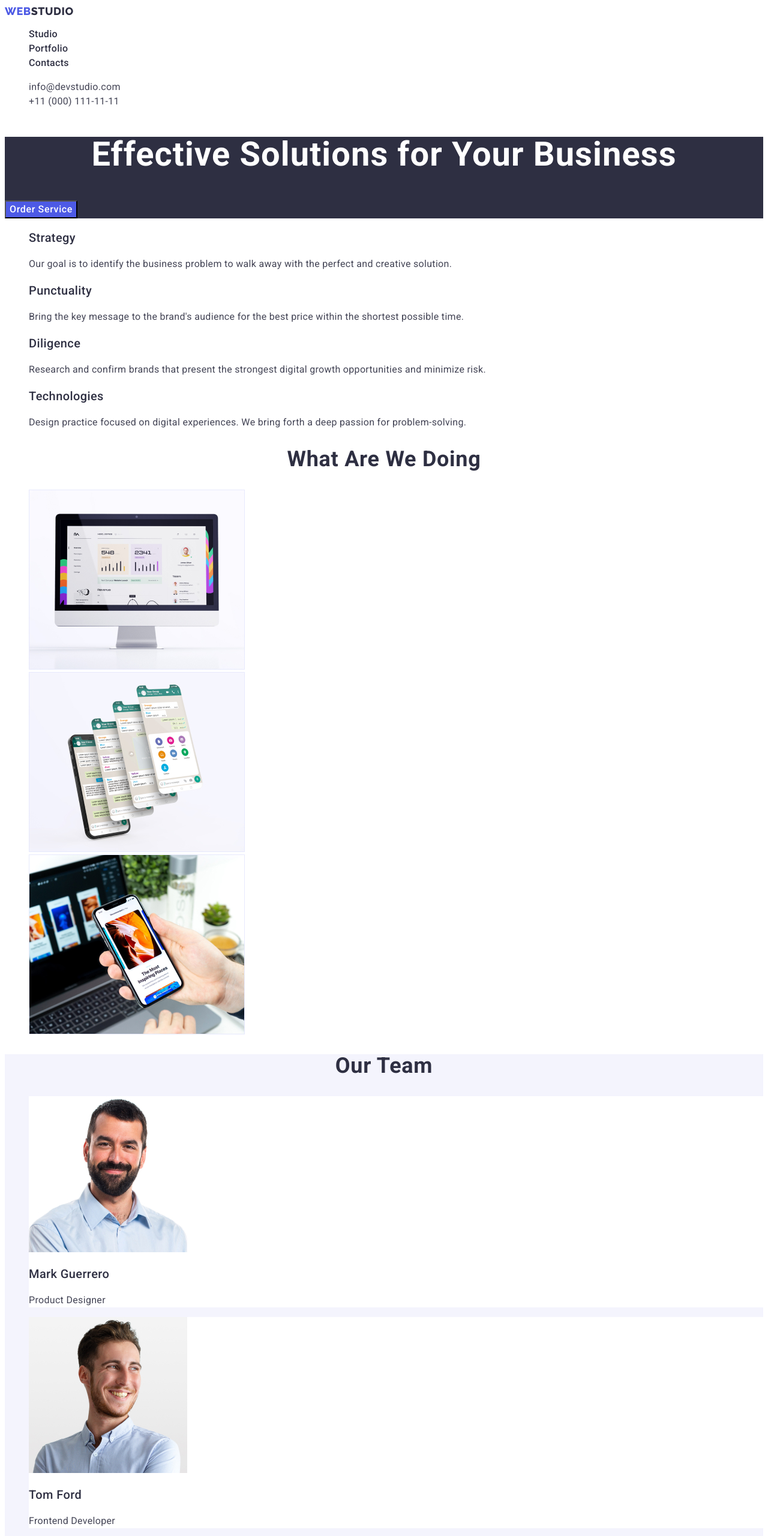
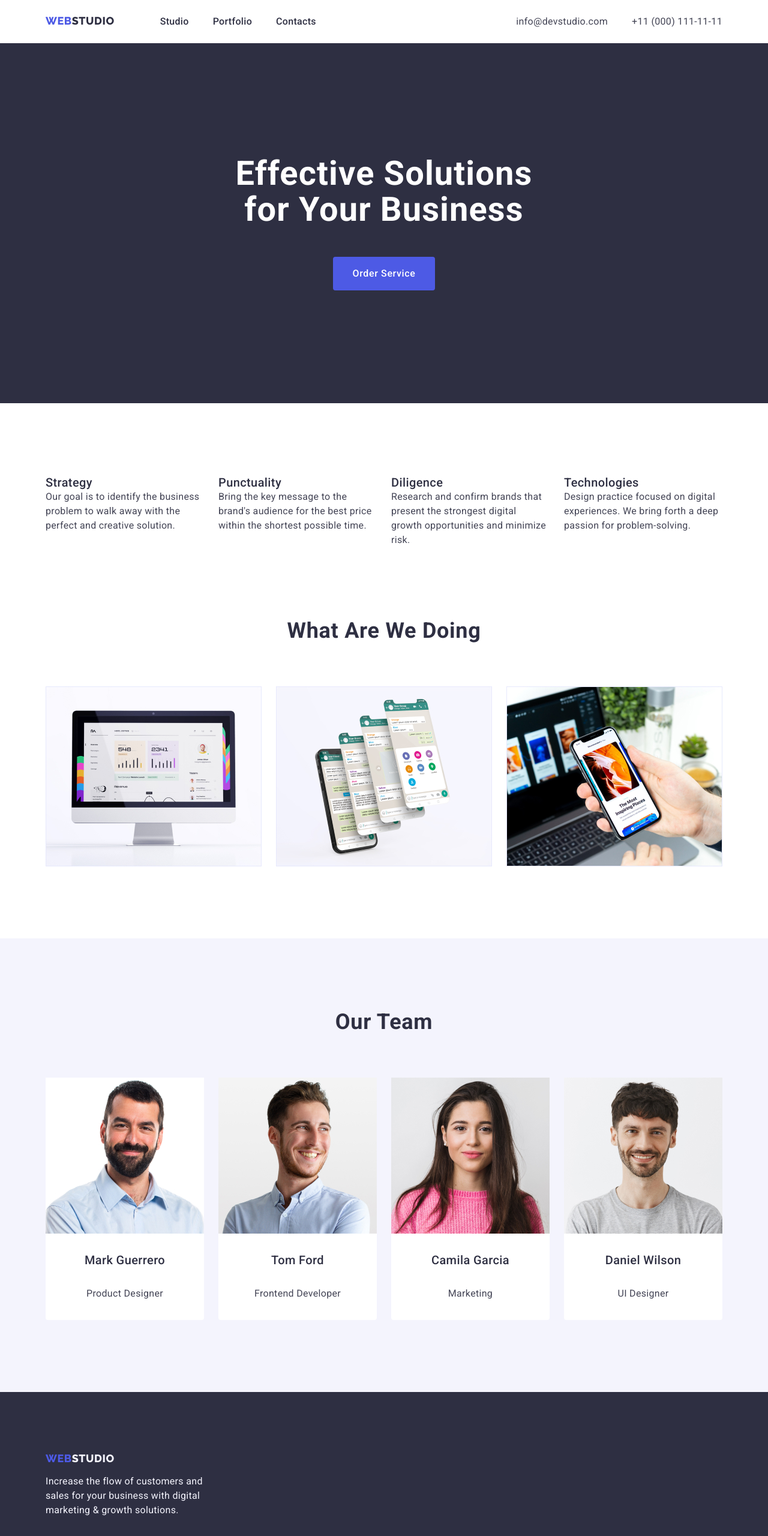
Before and after one commit to lexandr10/goit-markup-hw-03, a plain HTML site: page index.html in a window 1280 px wide. Shown: the top 2560 px of the page at 60% size. Drawn offline with nearby package versions, Linux system fonts and the light colour scheme.

Commit message:
Ds #3 first

```diff
--- a/css/styles.css
+++ b/css/styles.css
@@ -6,6 +6,25 @@
   --white-text: #ffffff;
   --hover-color: #404bbf;
   --acent-white-color: #e7e9fc;
+}
+h1,
+h2,
+h3,
+h4,
+p {
+  margin-top: 0;
+  margin-bottom: 0;
+}
+ol,
+ul {
+  margin-top: 0;
+  margin-bottom: 0;
+  padding-left: 0;
+}
+img {
+  display: block;
+  max-width: 100%;
+  height: auto;
 }
 body {
   font-family: 'Roboto', sans-serif;
@@ -21,7 +40,47 @@ body {
 button {
   cursor: pointer;
 }
+.container {
+  width: 1158px;
+  margin-left: auto;
+  margin-right: auto;
+  padding-left: 15px;
+  padding-right: 15px;
+}
+.visually-hidden {
+  position: absolute;
+  width: 1px;
+  height: 1px;
+  margin: -1px;
+  border: 0;
+  padding: 0;
+  white-space: nowrap;
+  clip-path: inset(100%);
+  clip: rect(0 0 0 0);
+  overflow: hidden;
+}
 /* =============HEADER============= */
+.top-header {
+  padding-top: 24px;
+  padding-bottom: 24px;
+}
+.page-header-cont {
+  display: flex;
+  justify-content: space-between;
+}
+.main-nav {
+  display: flex;
+  column-gap: 76px;
+}
+.menu {
+  display: flex;
+  column-gap: 40px;
+}
+.list-contact {
+  display: flex;
+  column-gap: 40px;
+}
+
 .main-logo {
   color: var(--acent-color);
   font-family: 'Raleway', sans-serif;
@@ -66,6 +125,15 @@ button {
 /* =============HERO============= */
 .block-hero {
   background-color: var(--heading-color);
+  padding-top: 188px;
+  padding-bottom: 188px;
+  margin-bottom: 60px;
+}
+.h-one-title {
+  width: 496px;
+  margin-left: auto;
+  margin-right: auto;
+  margin-bottom: 48px;
 }
 .h-one-title {
   font-size: 56px;
@@ -75,6 +143,18 @@ button {
   letter-spacing: 1.12px;
   text-align: center;
   color: var(--white-text);
+  width: 496px;
+}
+.main-btn-hero {
+  padding-left: 32px;
+  padding-right: 32px;
+  padding-top: 16px;
+  padding-bottom: 16px;
+  border-radius: 4px;
+  border: 0;
+  display: block;
+  margin-left: auto;
+  margin-right: auto;
 }
 .main-btn-hero {
   font-family: 'Roboto', sans-serif;
@@ -92,6 +172,17 @@ button {
 }
 /* =============HERO============= /*/
 /* =============Work process============= */
+.block-workprocess {
+  padding-top: 60px;
+  padding-bottom: 60px;
+}
+.item-workprocess {
+  width: 264px;
+}
+.list-workprocess {
+  display: flex;
+  gap: 24px;
+}
 
 .main-text {
   font-size: 16px;
@@ -100,6 +191,14 @@ button {
 }
 /* =============Work process============= /*/
 /* =============What are we doing ============= */
+.block-doing {
+  padding-top: 60px;
+  padding-bottom: 120px;
+}
+.list-block-doing {
+  display: flex;
+  gap: 24px;
+}
 .h-two-title {
   font-size: 36px;
   font-style: normal;
@@ -110,10 +209,27 @@ button {
   text-align: center;
   color: var(--heading-color);
 }
+.h-two-title {
+  margin-bottom: 72px;
+}
 /* =============What are we doing ============= /*/
 /* =============Our team ============= */
+.list-ourteam {
+  display: flex;
+  gap: 24px;
+}
+.item-ourteam {
+  display: flex;
+  flex-direction: column;
+  gap: 32px;
+  align-items: center;
+  padding-bottom: 32px;
+  border-radius: 0px 0px 4px 4px;
+}
 .block-ourteam {
   background-color: var(--light-color);
+  padding-top: 120px;
+  padding-bottom: 120px;
 }
 .item-ourteam {
   background-color: var(--white-text);
@@ -128,6 +244,14 @@ button {
 }
 /* =============Our team ============= /*/
 /* =============FOOTER ============= */
+.page-footer {
+  padding-top: 100px;
+  padding-bottom: 100px;
+}
+.main-text-footer {
+  width: 264px;
+  margin-top: 16px;
+}
 .main-text-footer {
   font-size: 16px;
   line-height: 1.5;
@@ -152,6 +276,40 @@ button {
 }
 /* =============FOOTER =============/ */
 /* =============PORTFOLIO ============= */
+.page-potfolio {
+  padding-top: 96px;
+  padding-bottom: 120px;
+}
+.list-portfolio {
+  display: flex;
+  gap: 24px;
+  margin-bottom: 72px;
+  justify-content: center;
+}
+.btn-list-portfolio {
+  padding: 12px 24px;
+  justify-content: center;
+  align-items: center;
+  border-radius: 4px;
+  border: 1px solid var(--acent-white-color);
+}
+.list-works-portfolio {
+  display: flex;
+  flex-wrap: wrap;
+  gap: 48px 24px;
+}
+.item-list-portfolio {
+  flex-basis: calc((100% - 72px) / 3);
+  display: flex;
+  border: 1px solid var(--acent-white-color);
+}
+.padding-portfolio-title {
+  display: flex;
+  flex-direction: column;
+  gap: 8px;
+  padding: 32px 16px;
+}
+
 .h1-title-portfolio {
   font-size: 56px;
   font-style: normal;
--- a/index.html
+++ b/index.html
@@ -4,6 +4,10 @@
     <meta charset="UTF-8" />
     <meta name="viewport" content="width=device-width, initial-scale=1.0" />
     <title>Document</title>
+    <link
+      rel="stylesheet"
+      href="https://cdn.jsdelivr.net/npm/modern-normalize@2.0.0/modern-normalize.min.css"
+    />
     <link rel="stylesheet" href="./css/styles.css" />
     <link rel="preconnect" href="https://fonts.googleapis.com" />
     <link rel="preconnect" href="https://fonts.gstatic.com" crossorigin />
@@ -15,6 +19,7 @@
   <body>
     <!-- HEADER -->
     <header class="top-header">
+      <div class="container page-header-cont">
         <nav class="main-nav">
           <a class="main-logo link" href="./index.html">
             Web<span class="logo-text-color">Studio</span></a
@@ -45,22 +50,26 @@
             </li>
           </ul>
         </address>
+      </div>
     </header>
     <main>
       <!-- HERO -->
       <section class="block-hero">
+        <div class="container">
           <h1 class="h-one-title">Effective Solutions for Your Business</h1>
           <button class="main-btn-hero" type="button">Order Service</button>
+        </div>
       </section>
       <!-- Work process -->
       <section class="block-workprocess">
-        <h2 hidden class="h-two-title">Work process</h2>
+        <div class="container">
+          <h2 class="h-two-title visually-hidden">Work process</h2>
           <ul class="list-workprocess list">
             <li class="item-workprocess">
               <h3 class="h-three-title">Strategy</h3>
               <p class="main-text">
-              Our goal is to identify the business problem to walk away with the
-              perfect and creative solution.
+                Our goal is to identify the business problem to walk away with
+                the perfect and creative solution.
               </p>
             </li>
             <li class="item-workprocess">
@@ -85,9 +94,11 @@
               </p>
             </li>
           </ul>
+        </div>
       </section>
       <!-- What are we doing -->
       <section class="block-doing">
+        <div class="container">
           <h2 class="h-two-title">What are we doing</h2>
           <ul class="list-block-doing list">
             <li class="item-block-doing">
@@ -118,9 +129,11 @@
               />
             </li>
           </ul>
+        </div>
       </section>
       <!-- Our Team -->
       <section class="block-ourteam">
+        <div class="container">
           <h2 class="h-two-title">Our Team</h2>
           <ul class="list-ourteam list">
             <li class="item-ourteam">
@@ -168,17 +181,20 @@
               <p class="main-text">UI Designer</p>
             </li>
           </ul>
+        </div>
       </section>
     </main>
     <!-- FOOTER -->
     <footer class="page-footer">
+      <div class="container">
         <a class="logo-footer link" href="./index.html"
           >Web<span class="logo-color-footer">Studio</span></a
         >
         <p class="main-text-footer">
-        Increase the flow of customers and sales for your business with digital
-        marketing & growth solutions.
+          Increase the flow of customers and sales for your business with
+          digital marketing & growth solutions.
         </p>
+      </div>
     </footer>
   </body>
 </html>
```
Also changed, not shown: portfolio.html (+44 -14 lines). Lines whose indentation alone changed are shown as unchanged.
